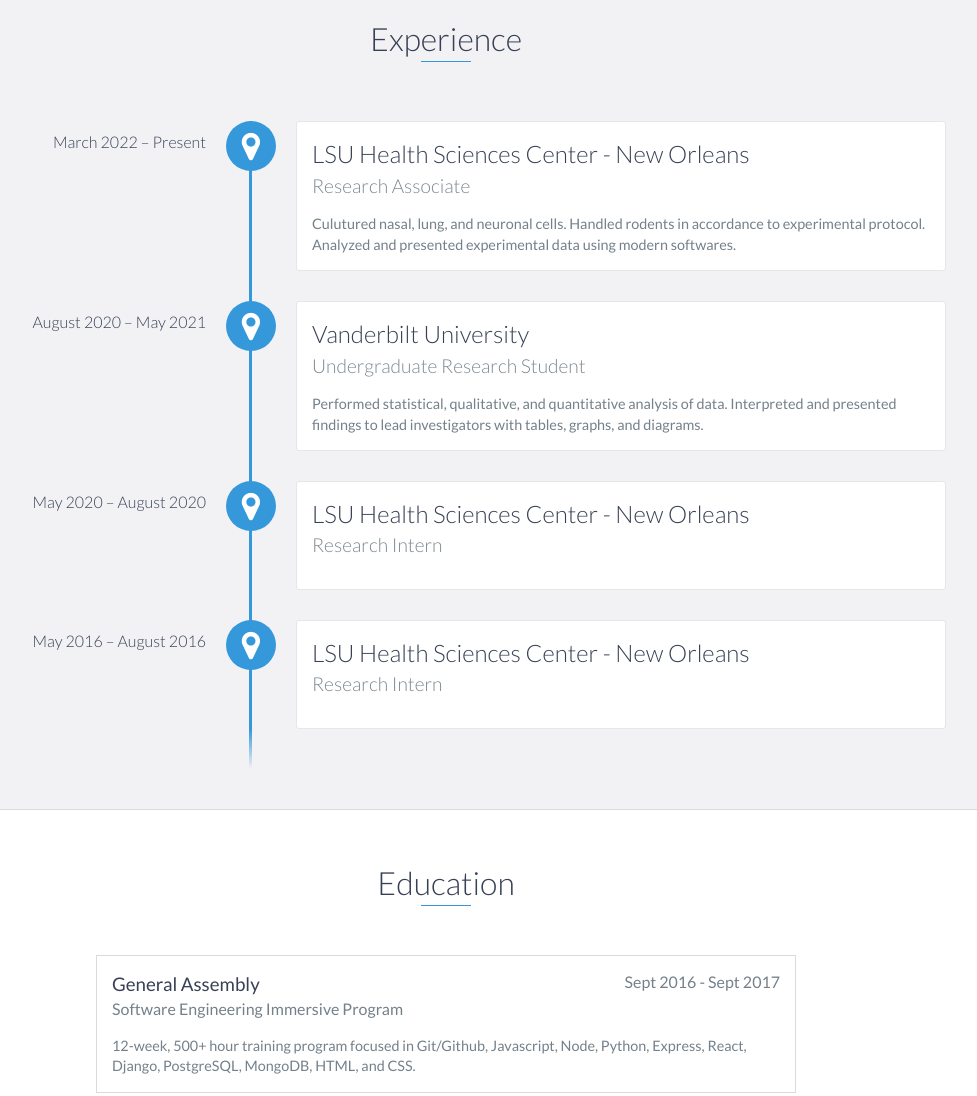
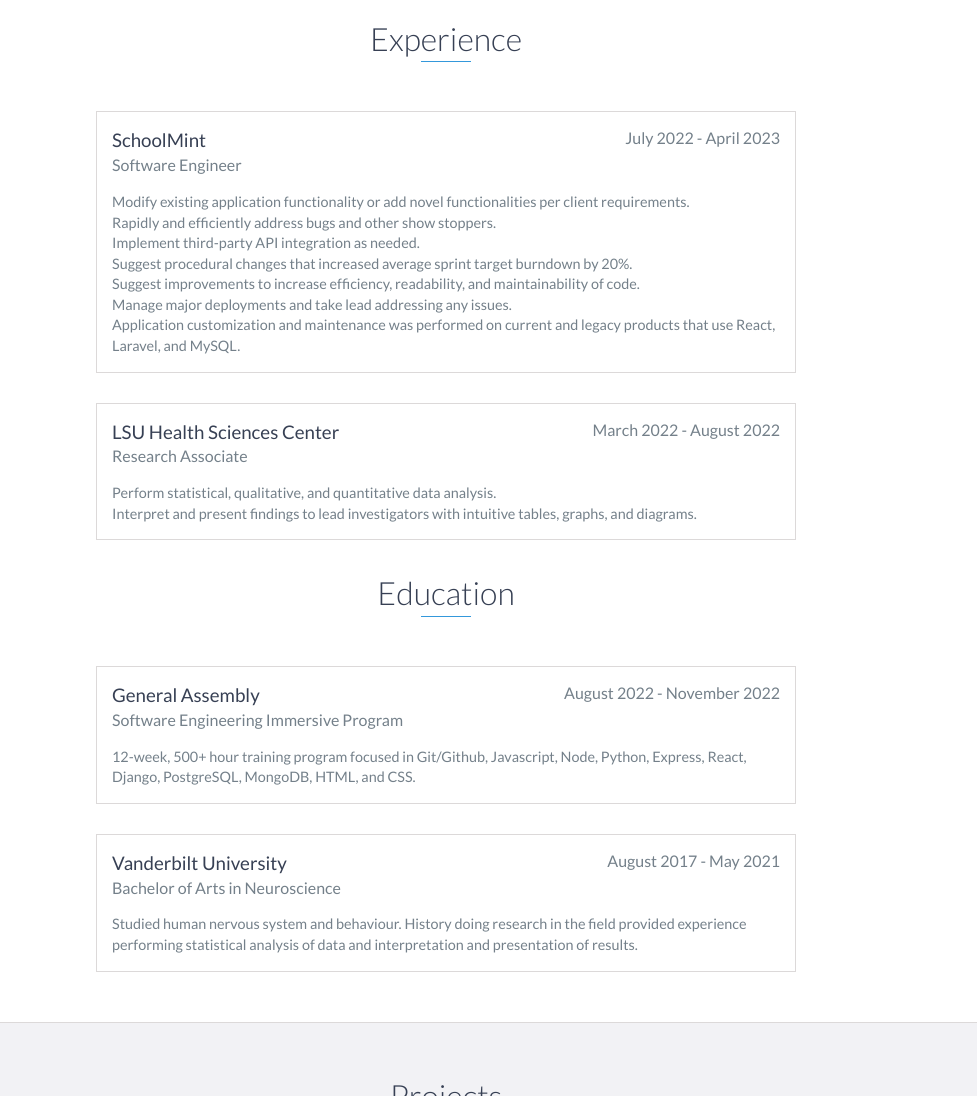
Before and after one commit to byerspn/byerspn.github.io, a plain HTML site: page index.html in a window 1280 px wide. Shown: the part 1680-2776 px from the top of the page, without its empty margins (194-1171 px from the left). Drawn offline with nearby package versions, Linux system fonts and the light colour scheme.

Commit message:
Update index.html

```diff
--- a/index.html
+++ b/index.html
@@ -112,7 +112,82 @@
     </div>
     <!-- End #skills -->
 
-    <div id="experience" class="background-alt">
+    <div id="education">
+	<h2 class="heading">Experience</h2>
+        <div class="education-block">
+            <h3>SchoolMint</h3>
+            <span class="education-date">July 2022 - April 2023</span>
+            <h4>Software Engineer</h4>
+            <p>
+                Modify existing application functionality or add novel functionalities per client requirements.
+            </p>
+            <p>
+                Rapidly and efficiently address bugs and other show stoppers.
+            </p>
+            <p>
+                Implement third-party API integration as needed.
+            </p>
+            <p>
+                Suggest procedural changes that increased average sprint target burndown by 20%.
+            </p>
+            <p>
+                Suggest improvements to increase efficiency, readability, and maintainability of code.
+            </p>
+            <p>
+                Manage major deployments and take lead addressing any issues.
+            </p>
+            <p>
+                Application customization and maintenance was performed on current and legacy products
+that use React, Laravel, and MySQL.
+            </p>
+        </div>
+        <div class="education-block">
+            <h3>LSU Health Sciences Center</h3>
+            <span class="education-date">March 2022 - August 2022</span>
+            <h4>Research Associate</h4>
+            <p>
+                Perform statistical, qualitative, and quantitative data analysis.
+            </p>
+            <p>
+                Interpret and present findings to lead investigators with intuitive tables, graphs, and diagrams.
+            </p>
+        </div>
+
+        <h2 class="heading">Education</h2>
+        <div class="education-block">
+            <h3>General Assembly</h3>
+            <span class="education-date">August 2022 - November 2022</span>
+            <h4>Software Engineering Immersive Program</h4>
+            <p>
+                12-week, 500+ hour training program focused in Git/Github, Javascript, Node, Python, Express, React, Django, PostgreSQL, MongoDB, HTML, and CSS.
+            </p>
+        </div>
+        <!-- End .education-block -->
+
+        <div class="education-block">
+            <h3>Vanderbilt University</h3>
+            <span class="education-date">August 2017 - May 2021</span>
+            <h4>Bachelor of Arts in Neuroscience</h4>
+            <p>
+                Studied human nervous system and behaviour. History doing research in the field provided experience performing statistical analysis of data and interpretation and presentation of results.
+            </p>
+            <!-- <ul>
+                <li>
+                    12-week, 500+ hour training program focused in Git/Github, Javascript, Node, Python, Express, React, Django, PostgreSQL, MongoDB, HTML, and CSS.
+                </li>
+                <li>
+                    Lorem ipsum dolor sit amet, consectetur adipiscing elit.
+                </li>
+                <li>
+                    Lorem ipsum dolor sit amet, consectetur adipiscing elit.
+                </li>
+            </ul> -->
+        </div>
+        <!-- End .education-block -->
+    </div>
+    <!-- End #education -->
+
+<!--     <div id="experience" class="background-alt">
         <h2 class="heading">Experience</h2>
         <div id="experience-timeline">
             <div data-date="March 2022 – Present">
@@ -147,51 +222,16 @@
                 </p>
             </div>
 
-            <!-- <div data-date="September 2015 – September 2016">
+            <div data-date="September 2015 – September 2016">
                 <h3>Employer Name</h3>
                 <h4>Job Title</h4>
                 <p>
                     Lorem ipsum dolor sit amet, consectetur adipiscing elit. Curabitur in iaculis ex. Etiam volutpat laoreet urna. Morbi ut tortor nec nulla commodo malesuada sit amet vel lacus. Fusce eget efficitur libero. Morbi dapibus porta quam laoreet placerat.
                 </p>
-            </div> -->
+            </div>
         </div>
     </div>
     <!-- End #experience -->
-
-    <div id="education">
-        <h2 class="heading">Education</h2>
-        <div class="education-block">
-            <h3>General Assembly</h3>
-            <span class="education-date">Sept 2016 - Sept 2017</span>
-            <h4>Software Engineering Immersive Program</h4>
-            <p>
-                12-week, 500+ hour training program focused in Git/Github, Javascript, Node, Python, Express, React, Django, PostgreSQL, MongoDB, HTML, and CSS.
-            </p>
-        </div>
-        <!-- End .education-block -->
-
-        <div class="education-block">
-            <h3>Vanderbilt University</h3>
-            <span class="education-date">August 2017 - May 2021</span>
-            <h4>Bachelor of Arts in Neuroscience</h4>
-            <p>
-                Studied human nervous system and behaviour. History doing research in the field provided experience performing statistical analysis of data and interpretation and presentation of results.
-            </p>
-            <!-- <ul>
-                <li>
-                    12-week, 500+ hour training program focused in Git/Github, Javascript, Node, Python, Express, React, Django, PostgreSQL, MongoDB, HTML, and CSS.
-                </li>
-                <li>
-                    Lorem ipsum dolor sit amet, consectetur adipiscing elit.
-                </li>
-                <li>
-                    Lorem ipsum dolor sit amet, consectetur adipiscing elit.
-                </li>
-            </ul> -->
-        </div>
-        <!-- End .education-block -->
-    </div>
-    <!-- End #education -->
 
     <div id="projects" class="background-alt">
         <h2 class="heading">Projects</h2>
```
